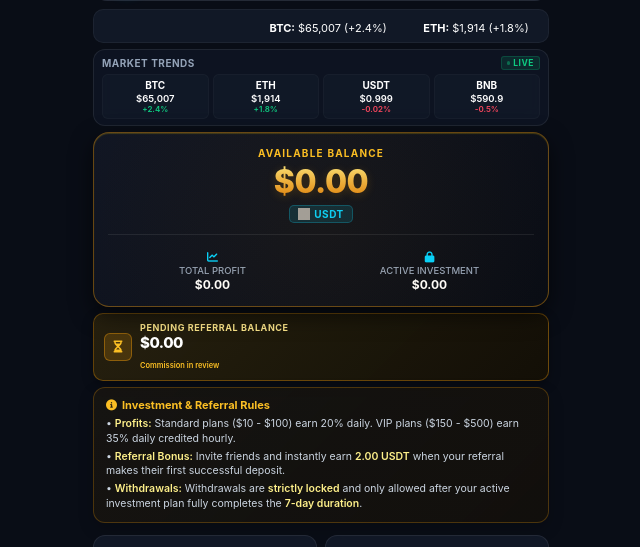
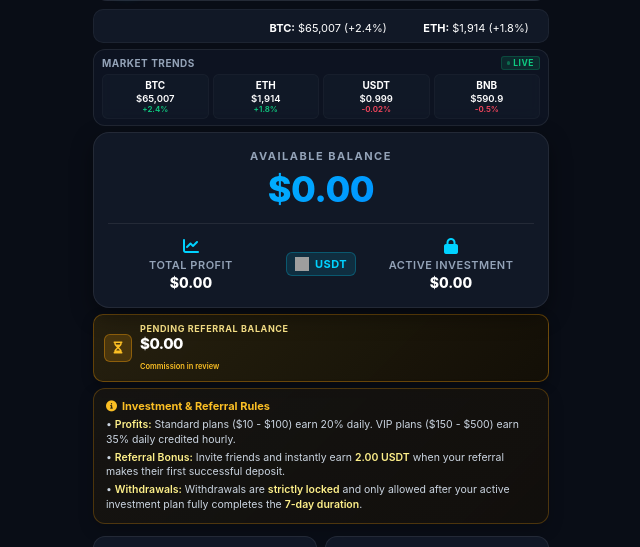
Before and after one commit to hibaqmuse13-ux/my-miniapp, a Flask app: page / in a window 1280 px wide. Shown: the part 71-618 px from the top of the page, without its empty margins (319-959 px from the left). Run offline with Flask 3, Linux system fonts and the light colour scheme; data comes from the database, SQL or seed files in the repository; some libraries are stand-ins or nearby versions; grey boxes are pictures that could not be loaded.

Commit message:
Update index.html

```diff
--- a/templates/index.html
+++ b/templates/index.html
@@ -153,38 +153,29 @@
             100% { opacity: 1; }
         }
 
-        /* Professional Luxurious Gold Balance Card */
+        /* Professional Available Balance Card */
         .balance-card {
-            background: linear-gradient(135deg, rgba(15, 21, 36, 0.98) 0%, rgba(7, 11, 20, 0.99) 100%);
-            border: 1px solid rgba(245, 158, 11, 0.4);
+            background: var(--card-bg);
+            border: 1px solid var(--card-border);
             border-radius: 16px;
-            padding: 14px 14px;
+            padding: 16px 14px;
             text-align: center;
-            box-shadow: 0 8px 22px rgba(0, 0, 0, 0.6), inset 0 1px 1px rgba(255, 215, 0, 0.2);
+            backdrop-filter: blur(10px);
+            box-shadow: 0 8px 22px rgba(0, 0, 0, 0.4);
             margin-bottom: 6px;
             position: relative;
             overflow: hidden;
         }
-        .balance-card::before {
-            content: '';
-            position: absolute;
-            top: -50%;
-            left: -50%;
-            width: 200%;
-            height: 200%;
-            background: radial-gradient(circle, rgba(245, 158, 11, 0.06) 0%, transparent 60%);
-            pointer-events: none;
-        }
-        .balance-card p { font-size: 10px; color: #fbbf24; text-transform: uppercase; letter-spacing: 1.2px; margin-bottom: 2px; font-weight: 700; }
-        .balance-card h1 { font-size: 32px; font-weight: 800; letter-spacing: -0.5px; margin: 3px 0; background: linear-gradient(180deg, #fef08a 0%, #d97706 100%); -webkit-background-clip: text; -webkit-text-fill-color: transparent; text-shadow: 0 2px 10px rgba(245, 158, 11, 0.2); }
-        .balance-card span.badge-usdt { font-size: 10px; font-weight: 700; color: #00d2ff; background: rgba(0, 210, 255, 0.12); padding: 2px 8px; border-radius: 5px; letter-spacing: 0.5px; display: inline-flex; align-items: center; gap: 4px; border: 1px solid rgba(0, 210, 255, 0.25); }
-        .badge-usdt img { width: 12px; height: 12px; }
+        .balance-card p { font-size: 11px; color: var(--text-sub); text-transform: uppercase; letter-spacing: 1.5px; margin-bottom: 4px; font-weight: 700; }
+        .balance-card h1 { font-size: 36px; font-weight: 800; letter-spacing: -0.5px; margin: 4px 0; background: var(--primary-gradient); -webkit-background-clip: text; -webkit-text-fill-color: transparent; }
+        span.badge-usdt { font-size: 11px; font-weight: 700; color: #00d2ff; background: rgba(0, 210, 255, 0.12); padding: 4px 10px; border-radius: 6px; letter-spacing: 0.5px; display: inline-flex; align-items: center; gap: 6px; border: 1px solid rgba(0, 210, 255, 0.25); }
+        .badge-usdt img { width: 14px; height: 14px; }
 
-        .stats { display: grid; grid-template-columns: 1fr 1fr; gap: 8px; margin-top: 10px; padding-top: 10px; border-top: 1px solid rgba(255, 255, 255, 0.08); }
+        .stats { display: grid; grid-template-columns: 1fr auto 1fr; gap: 8px; align-items: center; margin-top: 12px; padding-top: 12px; border-top: 1px solid rgba(255, 255, 255, 0.08); }
         .stats div { text-align: center; }
-        .stats i { font-size: 11px; color: var(--accent-cyan); margin-bottom: 2px; }
-        .stats h4 { font-size: 9.5px; color: var(--text-sub); font-weight: 500; text-transform: uppercase; }
-        .stats b { font-size: 12px; color: #fff; font-weight: 700; display: block; margin-top: 1px; }
+        .stats i { font-size: 16px; color: var(--accent-cyan); margin-bottom: 4px; }
+        .stats h4 { font-size: 11px; color: var(--text-sub); font-weight: 600; text-transform: uppercase; letter-spacing: 0.5px; }
+        .stats b { font-size: 14px; color: #fff; font-weight: 800; display: block; margin-top: 2px; }
 
         /* Compact Gold Pending Referral Balance Card */
         .pending-balance-card {
@@ -518,19 +509,21 @@
     </div>
 </div>
 
-<!-- Professional Luxurious Available Balance Section -->
+<!-- Professional Available Balance Section -->
 <section class="balance-card">
     <p>Available Balance</p>
     <h1>$<span id="balance">0.00</span></h1>
-    <span class="badge-usdt">
-        <img src="https://cryptologos.cc/logos/tether-usdt-logo.png" alt="USDT"> USDT
-    </span>
 
     <div class="stats">
         <div>
             <i class="fa-solid fa-chart-line"></i>
             <h4>Total Profit</h4>
             <b>$<span id="profit">0.00</span></b>
+        </div>
+        <div style="text-align: center; padding: 0 4px;">
+            <span class="badge-usdt" style="margin: 0; padding: 4px 8px; font-size: 11px;">
+                <img src="https://cryptologos.cc/logos/tether-usdt-logo.png" alt="USDT" style="width: 14px; height: 14px;"> USDT
+            </span>
         </div>
         <div>
             <i class="fa-solid fa-lock"></i>
```
